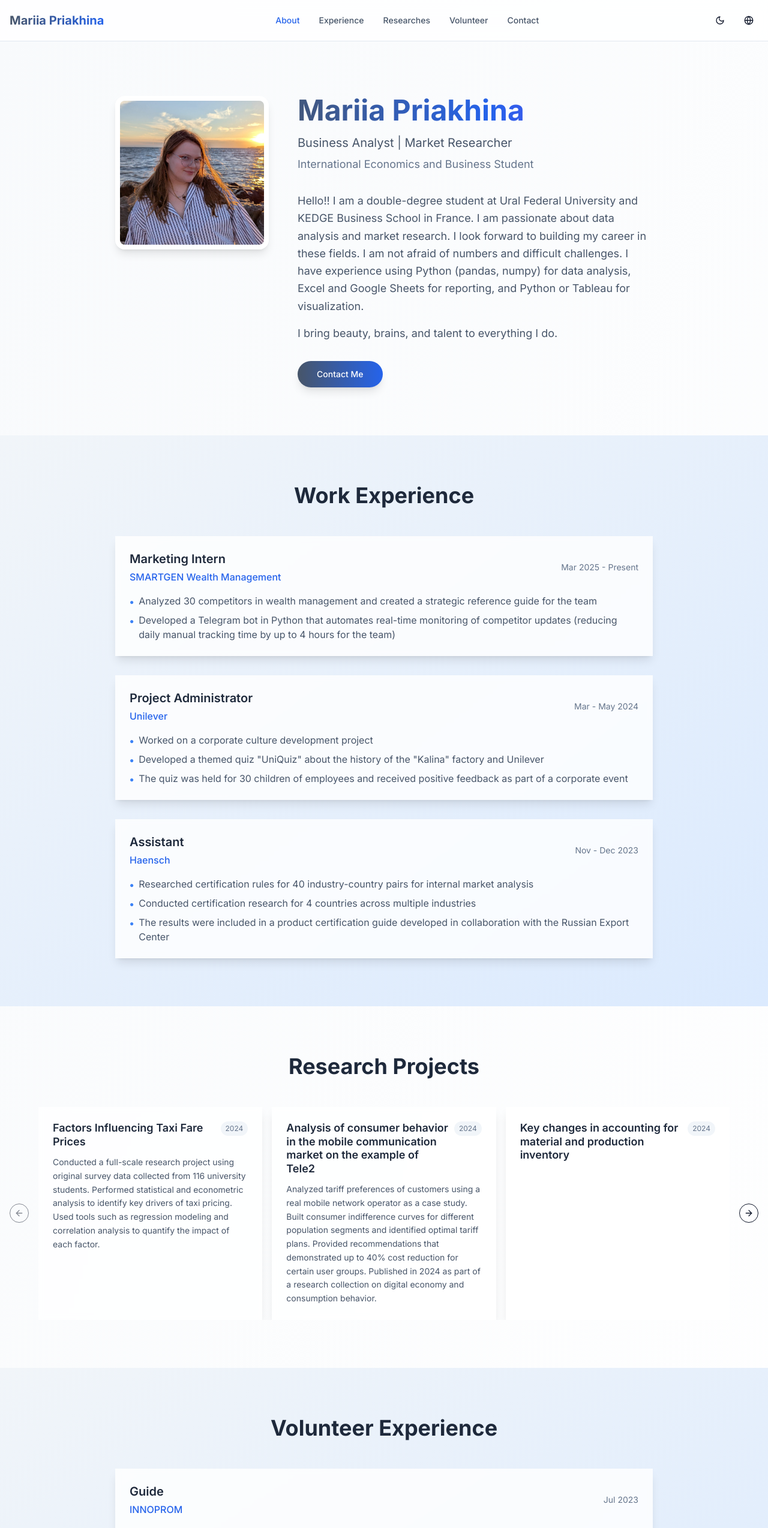
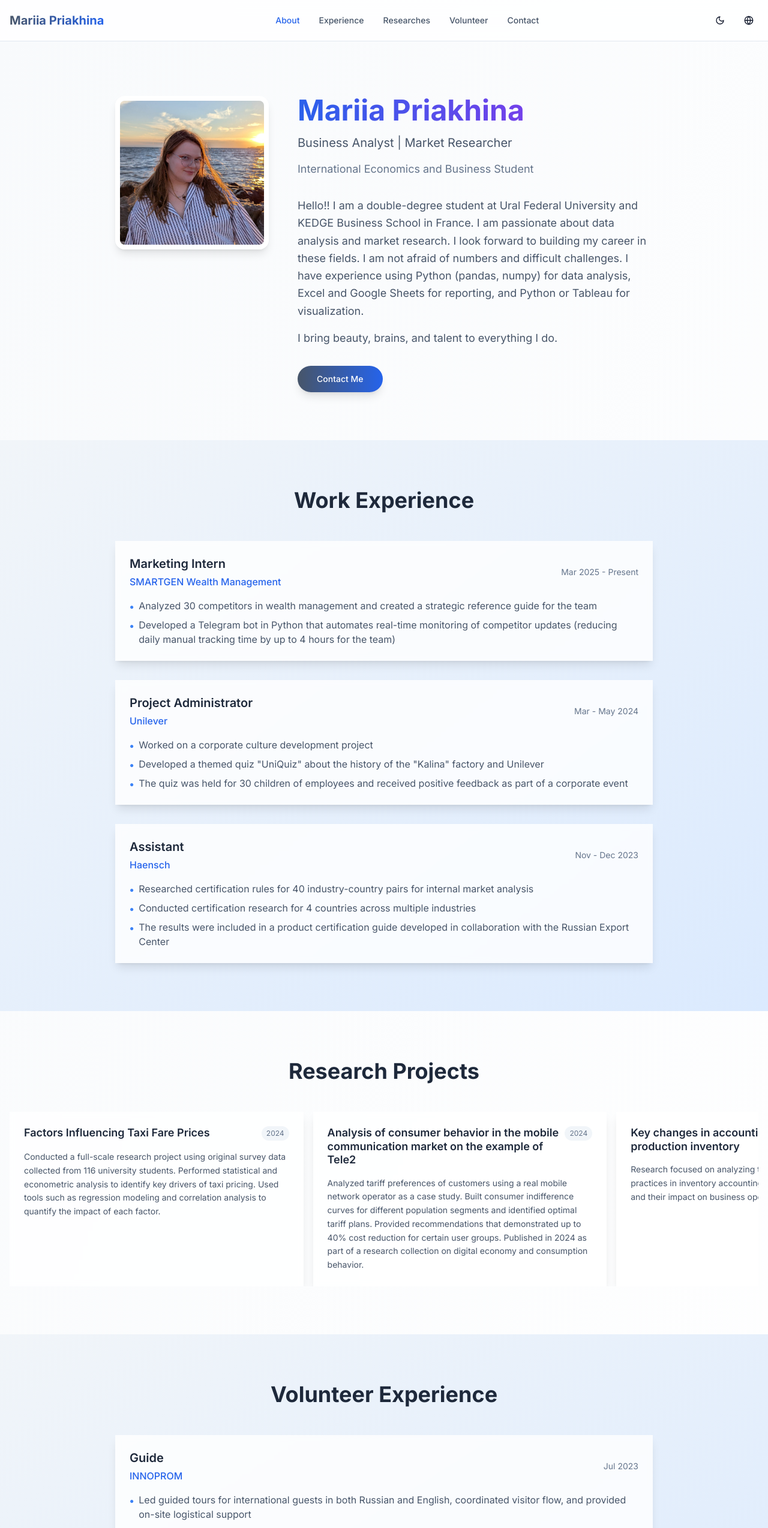
Before and after one commit to pielaps/mariia, a Next.js app: page / in a window 1280 px wide. Shown: the top 2548 px of the page at 60% size. Built offline with nearby package versions, Linux system fonts and the light colour scheme.

Commit message:
feat: enhance resume website with brand logos and smooth interactions
Add official brand logos, fix dropdown, fluid gradient, spacing, and carousel layout; optimize performance

Co-authored-by: null <216768153+pielaps@users.noreply.github.com>

```diff
--- a/app/globals.css
+++ b/app/globals.css
@@ -16,29 +16,22 @@
   .text-balance {
     text-wrap: balance;
   }
-
-  .animate-gradient-x {
-    animation: gradient-x 8s ease infinite;
-  }
 }
 
-@keyframes gradient-x {
+/* Fluid gradient animation for name */
+@keyframes gradient-flow {
   0%,
   100% {
     background-position: 0% 50%;
   }
-  50% {
+  25% {
     background-position: 100% 50%;
   }
-}
-
-@keyframes gradient-shift {
-  0%,
-  100% {
-    background-position: 0% 50%;
+  50% {
+    background-position: 50% 100%;
   }
-  50% {
-    background-position: 100% 50%;
+  75% {
+    background-position: 100% 0%;
   }
 }
 
@@ -71,9 +64,47 @@
   transition-duration: 100ms;
 }
 
+/* Prevent layout shift during dropdown animations */
+[data-radix-popper-content-wrapper] {
+  transform: none !important;
+  animation: none !important;
+}
+
+/* Stable footer positioning */
+footer {
+  position: relative;
+  z-index: 1;
+}
+
+/* Dropdown animation override */
+[data-side="bottom"] {
+  animation: slideDown 150ms ease-out;
+}
+
+@keyframes slideDown {
+  from {
+    opacity: 0;
+    transform: translateY(-4px);
+  }
+  to {
+    opacity: 1;
+    transform: translateY(0);
+  }
+}
+
 /* Carousel improvements for mobile */
 @media (max-width: 768px) {
   .carousel-item {
     scroll-snap-align: center;
   }
 }
+
+/* Ensure stable layout during dropdown */
+body {
+  overflow-anchor: none;
+}
+
+/* Prevent content jumping */
+.container {
+  contain: layout;
+}
--- a/app/page.tsx
+++ b/app/page.tsx
@@ -6,7 +6,6 @@ import { Card, CardContent } from "@/components/ui/card"
 import { DropdownMenu, DropdownMenuContent, DropdownMenuItem, DropdownMenuTrigger } from "@/components/ui/dropdown-menu"
 import { Globe, Sun, Moon, Menu, X } from "lucide-react"
 import { Carousel, CarouselContent, CarouselItem, CarouselNext, CarouselPrevious } from "@/components/ui/carousel"
-import { Mail, Linkedin, MessageCircle } from "lucide-react"
 
 // Language content
 const content = {
@@ -75,17 +74,20 @@ const content = {
         },
         {
           title: "Key changes in accounting for material and production inventory",
-          description: "",
+          description:
+            "Research focused on analyzing the evolving standards and practices in inventory accounting, examining regulatory changes and their impact on business operations.",
           period: "2024",
         },
         {
           title: "Current changes in federal accounting standards: necessity in times of change",
-          description: "",
+          description:
+            "Comprehensive analysis of federal accounting standard modifications and their strategic importance during periods of economic and regulatory transformation.",
           period: "2025",
         },
         {
           title: "Dynamics of economic cooperation between China and Russia under economic restrictions",
-          description: "",
+          description:
+            "In-depth study of bilateral trade relationships and economic partnerships between China and Russia, analyzing adaptation strategies under international sanctions and restrictions.",
           period: "2025",
         },
       ],
@@ -190,18 +192,21 @@ const content = {
         },
         {
           title: "Principaux changements dans la comptabilisation des stocks de matières et de production",
-          description: "",
+          description:
+            "Recherche axée sur l'analyse des normes et pratiques évolutives en comptabilité des stocks, examinant les changements réglementaires et leur impact sur les opérations commerciales.",
           period: "2024",
         },
         {
           title: "Changements actuels dans les normes comptables fédérales : nécessité en période de changement",
-          description: "",
+          description:
+            "Analyse complète des modifications des normes comptables fédérales et de leur importance stratégique pendant les périodes de transformation économique et réglementaire.",
           period: "2025",
         },
         {
           title:
             "Dynamique de la coopération économique entre la Chine et la Russie dans le cadre de restrictions économiques",
-          description: "",
+          description:
+            "Étude approfondie des relations commerciales bilatérales et des partenariats économiques entre la Chine et la Russie, analysant les stratégies d'adaptation sous les sanctions et restrictions internationales.",
           period: "2025",
         },
       ],
@@ -305,17 +310,20 @@ const content = {
         },
         {
           title: "Ключевые изменения в учете материально-производственных запасов",
-          description: "",
+          description:
+            "Исследование, сосредоточенное на анализе развивающихся стандартов и практик в учете запасов, изучении регулятивных изменений и их влиянии на бизнес-операции.",
           period: "2024",
         },
         {
           title: "Текущие изменения в федеральных стандартах бухгалтерского учета: необходимость во времена перемен",
-          description: "",
+          description:
+            "Комплексный анализ модификаций федеральных стандартов бухгалтерского учета и их стратегической важности в периоды экономических и регулятивных трансформаций.",
           period: "2025",
         },
         {
           title: "Динамика экономического сотрудничества между Китаем и Россией в условиях экономических ограничений",
-          description: "",
+          description:
+            "Углубленное изучение двусторонних торговых отношений и экономических партнерств между Китаем и Россией, анализ стратегий адаптации в условиях международных санкций и ограничений.",
           period: "2025",
         },
       ],
@@ -356,9 +364,33 @@ const content = {
   },
 }
 
-// Custom icons
-// Remove the custom GmailIcon, LinkedInIcon, and WhatsAppIcon components
-// They will be replaced with Lucide icons
+// Brand Logo Components
+const GmailLogo = () => (
+  <svg viewBox="0 0 24 24" className="w-6 h-6">
+    <path
+      d="M24 5.457v13.909c0 .904-.732 1.636-1.636 1.636h-3.819V11.73L12 16.64l-6.545-4.91v9.273H1.636A1.636 1.636 0 0 1 0 19.366V5.457c0-.904.732-1.636 1.636-1.636h.91L12 10.09l9.454-6.269h.91c.904 0 1.636.732 1.636 1.636z"
+      fill="#EA4335"
+    />
+  </svg>
+)
+
+const LinkedInLogo = () => (
+  <svg viewBox="0 0 24 24" className="w-6 h-6">
+    <path
+      d="M20.447 20.452h-3.554v-5.569c0-1.328-.027-3.037-1.852-3.037-1.853 0-2.136 1.445-2.136 2.939v5.667H9.351V9h3.414v1.561h.046c.477-.9 1.637-1.85 3.37-1.85 3.601 0 4.267 2.37 4.267 5.455v6.286zM5.337 7.433c-1.144 0-2.063-.926-2.063-2.065 0-1.138.92-2.063 2.063-2.063 1.14 0 2.064.925 2.064 2.063 0 1.139-.925 2.065-2.064 2.065zm1.782 13.019H3.555V9h3.564v11.452zM22.225 0H1.771C.792 0 0 .774 0 1.729v20.542C0 23.227.792 24 1.771 24h20.451C23.2 24 24 23.227 24 22.271V1.729C24 .774 23.2 0 22.222 0h.003z"
+      fill="#0077B5"
+    />
+  </svg>
+)
+
+const WhatsAppLogo = () => (
+  <svg viewBox="0 0 24 24" className="w-6 h-6">
+    <path
+      d="M17.472 14.382c-.297-.149-1.758-.867-2.03-.967-.273-.099-.471-.148-.67.15-.197.297-.767.966-.94 1.164-.173.199-.347.223-.644.075-.297-.15-1.255-.463-2.39-1.475-.883-.788-1.48-1.761-1.653-2.059-.173-.297-.018-.458.13-.606.134-.133.298-.347.446-.52.149-.174.198-.298.298-.497.099-.198.05-.371-.025-.52-.075-.149-.669-1.612-.916-2.207-.242-.579-.487-.5-.669-.51-.173-.008-.371-.01-.57-.01-.198 0-.52.074-.792.372-.272.297-1.04 1.016-1.04 2.479 0 1.462 1.065 2.875 1.213 3.074.149.198 2.096 3.2 5.077 4.487.709.306 1.262.489 1.694.625.712.227 1.36.195 1.871.118.571-.085 1.758-.719 2.006-1.413.248-.694.248-1.289.173-1.413-.074-.124-.272-.198-.57-.347m-5.421 7.403h-.004a9.87 9.87 0 01-5.031-1.378l-.361-.214-3.741.982.998-3.648-.235-.374a9.86 9.86 0 01-1.51-5.26c.001-5.45 4.436-9.884 9.888-9.884 2.64 0 5.122 1.03 6.988 2.898a9.825 9.825 0 012.893 6.994c-.003 5.45-4.437 9.884-9.885 9.884m8.413-18.297A11.815 11.815 0 0012.05 0C5.495 0 .16 5.335.157 11.892c0 2.096.547 4.142 1.588 5.945L.057 24l6.305-1.654a11.882 11.882 0 005.683 1.448h.005c6.554 0 11.89-5.335 11.893-11.893A11.821 11.821 0 0020.465 3.488"
+      fill="#25D366"
+    />
+  </svg>
+)
 
 export default function ResumePage() {
   const [language, setLanguage] = useState<"en" | "fr" | "ru">("en")
@@ -517,7 +549,7 @@ export default function ResumePage() {
                     <Globe className="w-4 h-4" />
                   </Button>
                 </DropdownMenuTrigger>
-                <DropdownMenuContent align="end">
+                <DropdownMenuContent align="end" side="bottom" className="min-w-[120px]">
                   {languages.map((lang) => (
                     <DropdownMenuItem
                       key={lang.code}
@@ -577,18 +609,18 @@ export default function ResumePage() {
               <div className="text-center md:text-left flex-grow">
                 <h2 className="text-4xl md:text-5xl font-bold mb-4">
                   <span
-                    className="bg-gradient-to-r from-slate-600 via-blue-600 to-purple-600 dark:from-slate-300 dark:via-blue-400 dark:to-purple-400 bg-clip-text text-transparent animate-gradient-x"
+                    className="bg-gradient-to-r from-blue-600 via-purple-600 to-pink-600 dark:from-blue-400 dark:via-purple-400 dark:to-pink-400 bg-clip-text text-transparent"
                     style={{
-                      backgroundSize: "200% 200%",
-                      animation: `gradient-shift 8s ease infinite, gradient-scroll 0.1s linear infinite`,
-                      transform: `hue-rotate(${scrollY * 0.1}deg)`,
+                      backgroundSize: "300% 300%",
+                      animation: `gradient-flow 6s ease-in-out infinite`,
+                      filter: `hue-rotate(${scrollY * 0.2}deg)`,
                     }}
                   >
                     Mariia Priakhina
                   </span>
                 </h2>
-                <p className="text-xl text-slate-600 dark:text-slate-300 mb-2">Business Analyst | Market Researcher</p>
-                <p className="text-lg text-slate-500 dark:text-slate-400">
+                <p className="text-xl text-slate-600 dark:text-slate-300 mb-4">Business Analyst | Market Researcher</p>
+                <p className="text-lg text-slate-500 dark:text-slate-400 mb-8">
                   International Economics and Business Student
                 </p>
                 <p className="text-lg text-slate-600 dark:text-slate-300 leading-relaxed mb-4 mt-8 max-w-3xl mx-auto md:mx-0">
@@ -648,38 +680,46 @@ export default function ResumePage() {
           </div>
         </section>
 
-        {/* Research Section - Replace the entire section */}
+        {/* Research Section */}
         <section id="researches" className="py-20 bg-transparent">
           <div className="container mx-auto px-4">
-            <div className="max-w-6xl mx-auto">
+            <div className="max-w-7xl mx-auto">
               <h2 className="text-3xl md:text-4xl font-bold text-center mb-12 text-slate-800 dark:text-slate-200">
                 {t.researches.title}
               </h2>
-              <Carousel className="w-full">
+              <div className="relative">
+                <Carousel
+                  className="w-full"
+                  opts={{
+                    align: "start",
+                    loop: false,
+                  }}
+                >
                   <CarouselContent className="-ml-2 md:-ml-4">
                     {t.researches.projects.map((project, index) => (
-                    <CarouselItem key={index} className="pl-2 md:pl-4 md:basis-1/2 lg:basis-1/3">
+                      <CarouselItem key={index} className="pl-2 md:pl-4 basis-[85%] md:basis-1/2 lg:basis-[40%]">
                         <Card className="bg-white/80 dark:bg-slate-800/80 backdrop-blur-sm border-0 shadow-lg hover:shadow-xl transition-all duration-300 h-full">
-                        <CardContent className="p-6 flex flex-col h-full">
-                          <div className="flex justify-between items-start mb-3">
-                            <h3 className="text-lg font-semibold text-slate-800 dark:text-slate-200 leading-tight flex-grow">
+                          <CardContent className="p-6 flex flex-col h-full min-h-[280px]">
+                            <div className="flex justify-between items-start mb-4">
+                              <h3 className="text-lg font-semibold text-slate-800 dark:text-slate-200 leading-tight flex-grow pr-2">
                                 {project.title}
                               </h3>
-                            <span className="text-xs text-slate-500 dark:text-slate-400 ml-2 flex-shrink-0 bg-slate-100 dark:bg-slate-700 px-2 py-1 rounded-full">
+                              <span className="text-xs text-slate-500 dark:text-slate-400 flex-shrink-0 bg-slate-100 dark:bg-slate-700 px-2 py-1 rounded-full">
                                 {project.period}
                               </span>
                             </div>
                             <p className="text-slate-600 dark:text-slate-300 text-sm leading-relaxed flex-grow">
-                            {project.description}
+                              {project.description || "Research project details coming soon."}
                             </p>
                           </CardContent>
                         </Card>
                       </CarouselItem>
                     ))}
                   </CarouselContent>
-                <CarouselPrevious className="hidden md:flex" />
-                <CarouselNext className="hidden md:flex" />
+                  <CarouselPrevious className="hidden md:flex -left-12" />
+                  <CarouselNext className="hidden md:flex -right-12" />
                 </Carousel>
+              </div>
             </div>
           </div>
         </section>
@@ -740,14 +780,14 @@ export default function ResumePage() {
                   rel="noopener noreferrer"
                   className="flex items-center space-x-3 text-slate-600 dark:text-slate-300 hover:text-blue-600 dark:hover:text-blue-400 transition-colors duration-150"
                 >
-                  <Linkedin className="w-6 h-6" />
+                  <LinkedInLogo />
                   <span>LinkedIn</span>
                 </a>
                 <a
                   href={`mailto:${t.contact.email}`}
                   className="flex items-center space-x-3 text-slate-600 dark:text-slate-300 hover:text-blue-600 dark:hover:text-blue-400 transition-colors duration-150"
                 >
-                  <Mail className="w-6 h-6" />
+                  <GmailLogo />
                   <span>{t.contact.email}</span>
                 </a>
                 <a
@@ -756,7 +796,7 @@ export default function ResumePage() {
                   rel="noopener noreferrer"
                   className="flex items-center space-x-3 text-slate-600 dark:text-slate-300 hover:text-blue-600 dark:hover:text-blue-400 transition-colors duration-150"
                 >
-                  <MessageCircle className="w-6 h-6" />
+                  <WhatsAppLogo />
                   <span>{t.contact.phone}</span>
                 </a>
               </div>
```
Lines whose indentation alone changed are shown as unchanged.
